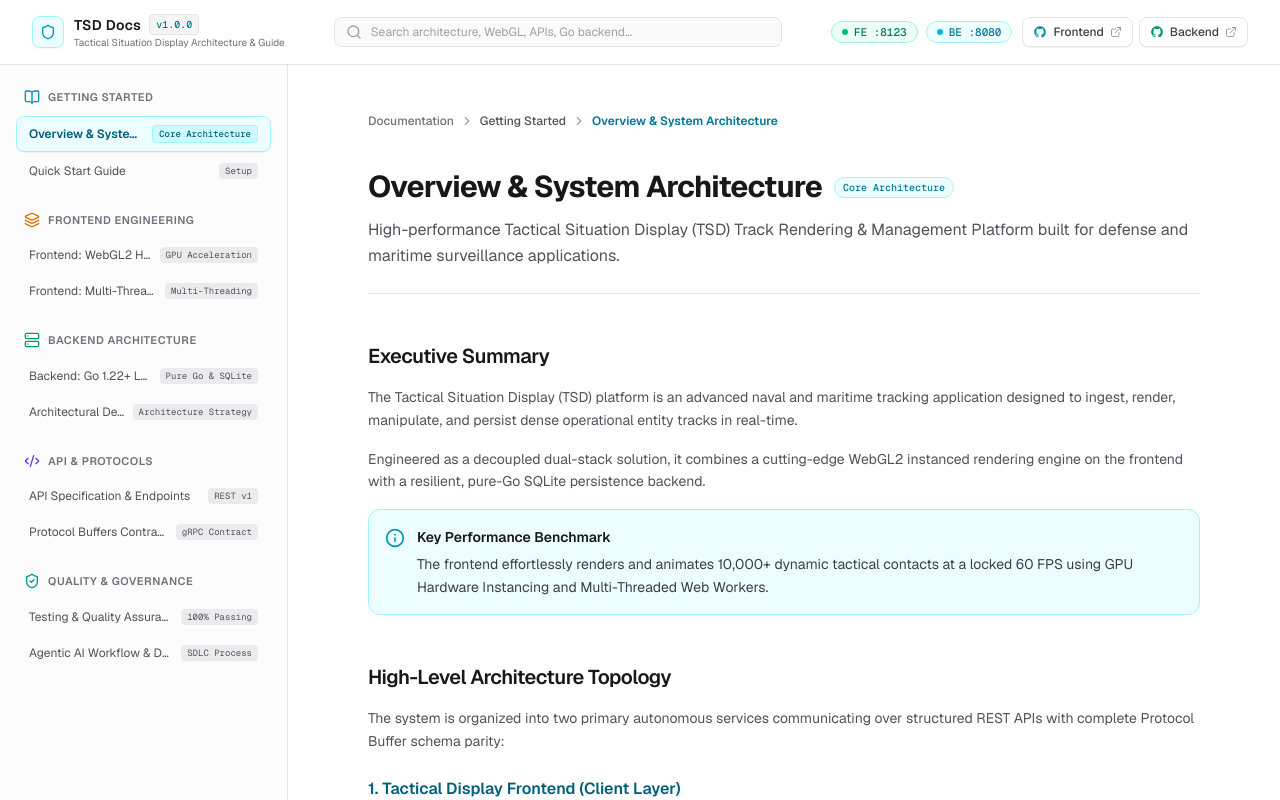
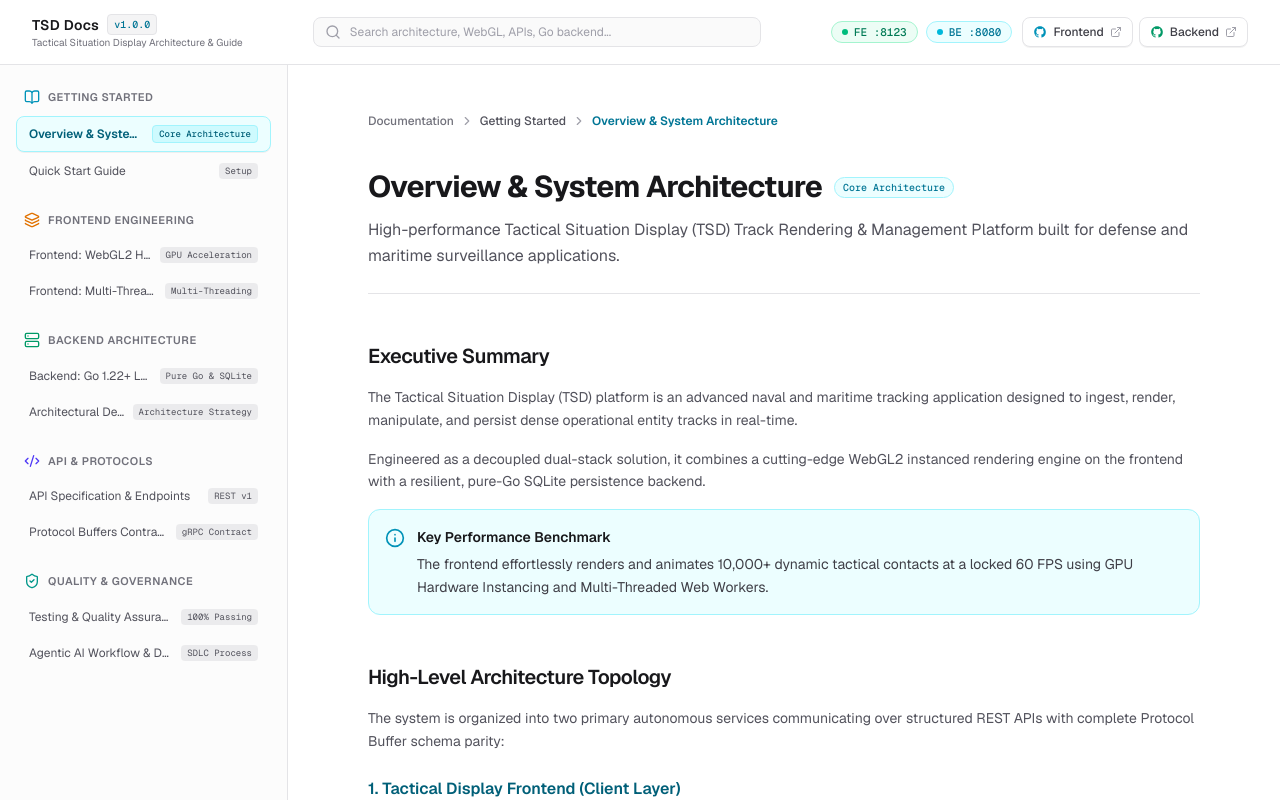
Before and after one commit to fredli4qooni/doc-track-rendering-tsd, a Next.js app: page / in a window 1280 px wide. Shown: the top 800 px of the page. Built offline with nearby package versions, Linux system fonts and the light colour scheme.

Commit message:
style(header): remove shield badge icon for a cleaner title brand

```diff
--- a/src/components/Header.tsx
+++ b/src/components/Header.tsx
@@ -4,7 +4,6 @@ import React from "react";
 import {
 	ExternalLink,
 	Search,
-	Shield,
 	Terminal
 } from "lucide-react";
 
@@ -52,9 +51,6 @@ export const Header: React.FC<HeaderProps> = ({
 					</button>
 
 					<div className="flex items-center gap-2.5">
-						<div className="flex h-8 w-8 items-center justify-center rounded-lg bg-cyan-50 border border-cyan-200 text-cyan-600 shadow-xs">
-							<Shield className="h-4 w-4" />
-						</div>
 						<div>
 							<div className="flex items-center gap-2">
 								<span className="font-semibold text-sm tracking-wide text-zinc-900">
```
